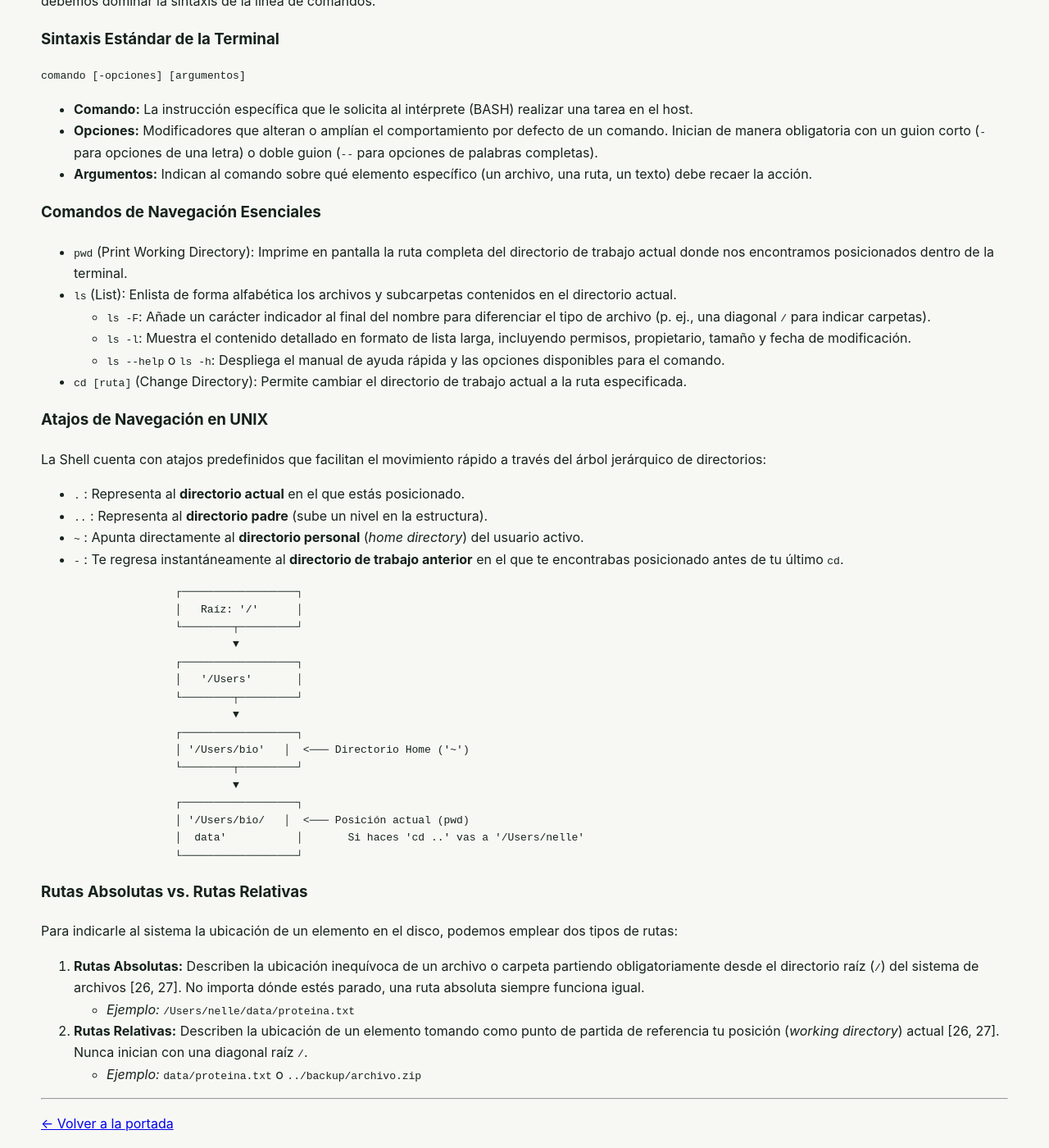
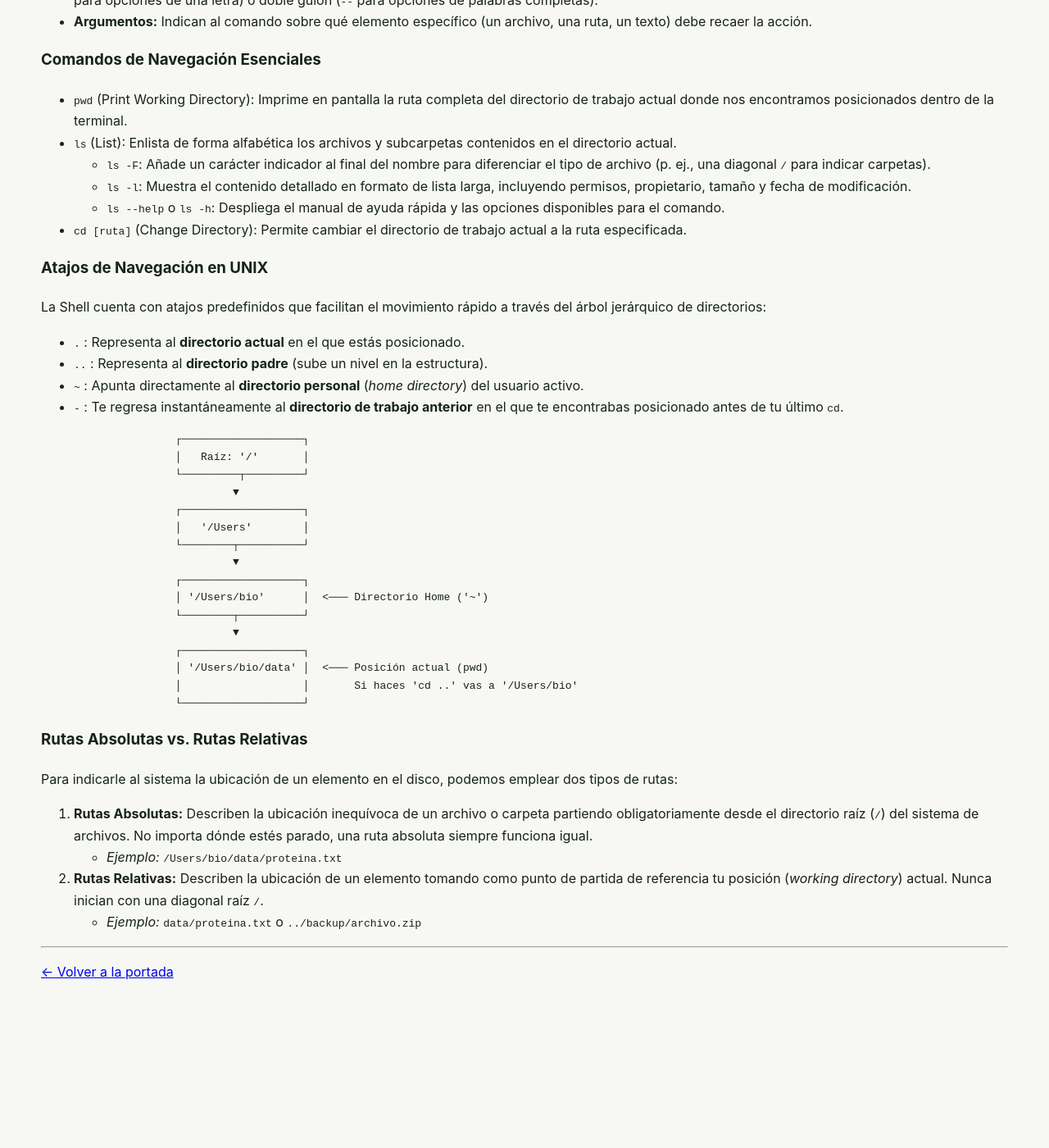
Before and after one commit to vitoem/HBGT_2026, a Jekyll site: the page built from docs/dia-01.md, in a window 1280 px wide and 1400 px high, scrolled down 3738 px. Shown: the whole window at 82% size. Built offline with Jekyll 4.4.1, drawn with Linux system fonts in a browser that asks for light colours; after the commit the page ends 4952 px from its top, so only the background shows below that; some of the changed text lies outside the part shown.

Commit message:
Update headings and welcome message in dia-01.md

````diff
--- a/docs/dia-01.md
+++ b/docs/dia-01.md
@@ -37,7 +37,7 @@ Para acreditar de manera satisfactoria este curso, se empleará un esquema conti
 
 ---
 
-## 🧬 2. Genómica y Transcriptómica en la Era Ómica
+### 🌎 2. Genómica y Transcriptómica en la Era Ómica
 
 La biología clásica se ha visto profundamente transformada por los **desarrollos tecnológicos de secuenciación de siguiente generación (NGS)**. Esta revolución tecnológica nos ha forzado a transitar de una visión local (análisis de genes individuales) a una **visión global** de los fenómenos biológicos, caracterizada por un **gran volumen de datos** y una **mayor complejidad** en su análisis e interpretación. Así nacen las **Ciencias Ómicas**.
 
@@ -71,7 +71,7 @@ Mientras que el genoma representa la biblioteca estática de posibilidades de un
 
 ---
 
-## 💻 3. Cómputo de Alto Rendimiento (HPC) y Bioinformática
+### 💻 3. Cómputo de Alto Rendimiento (HPC) y Bioinformática
 
 Para abordar el procesamiento de gigabytes de datos provenientes de plataformas NGS, la biología clásica recurre a la bioinformática y al cómputo científico.
 
@@ -141,29 +141,29 @@ La Shell cuenta con atajos predefinidos que facilitan el movimiento rápido a tr
 *   `-` : Te regresa instantáneamente al **directorio de trabajo anterior** en el que te encontrabas posicionado antes de tu último `cd`.
 
 ```
-                     ┌──────────────────┐
-                     │   Raíz: '/'      │
-                     └────────┬─────────┘
+                     ┌───────────────────┐
+                     │   Raíz: '/'       │
+                     └─────────┬─────────┘
                               ▼
-                     ┌──────────────────┐
-                     │   '/Users'       │
-                     └────────┬─────────┘
+                     ┌───────────────────┐
+                     │   '/Users'        │
+                     └────────┬──────────┘
                               ▼
-                     ┌──────────────────┐
-                     │ '/Users/bio'   │  <─── Directorio Home ('~')
-                     └────────┬─────────┘
+                     ┌───────────────────┐
+                     │ '/Users/bio'      │  <─── Directorio Home ('~')
+                     └────────┬──────────┘
                               ▼
-                     ┌──────────────────┐
-                     │ '/Users/bio/   │  <─── Posición actual (pwd)
-                     │  data'           │       Si haces 'cd ..' vas a '/Users/nelle'
-                     └──────────────────┘
+                     ┌───────────────────┐
+                     │ '/Users/bio/data' │  <─── Posición actual (pwd)
+                     │                   │       Si haces 'cd ..' vas a '/Users/bio'
+                     └───────────────────┘
 ```
 
 ### Rutas Absolutas vs. Rutas Relativas
 Para indicarle al sistema la ubicación de un elemento en el disco, podemos emplear dos tipos de rutas:
-1.  **Rutas Absolutas:** Describen la ubicación inequívoca de un archivo o carpeta partiendo obligatoriamente desde el directorio raíz (`/`) del sistema de archivos [26, 27]. No importa dónde estés parado, una ruta absoluta siempre funciona igual.
-    *   *Ejemplo:* `/Users/nelle/data/proteina.txt`
-2.  **Rutas Relativas:** Describen la ubicación de un elemento tomando como punto de partida de referencia tu posición (*working directory*) actual [26, 27]. Nunca inician con una diagonal raíz `/`.
+1.  **Rutas Absolutas:** Describen la ubicación inequívoca de un archivo o carpeta partiendo obligatoriamente desde el directorio raíz (`/`) del sistema de archivos. No importa dónde estés parado, una ruta absoluta siempre funciona igual.
+    *   *Ejemplo:* `/Users/bio/data/proteina.txt`
+2.  **Rutas Relativas:** Describen la ubicación de un elemento tomando como punto de partida de referencia tu posición (*working directory*) actual. Nunca inician con una diagonal raíz `/`.
     *   *Ejemplo:* `data/proteina.txt` o `../backup/archivo.zip`
 
 ---
````
Also changed, not shown: other parts of docs/dia-01.md (+6 -6 lines).
